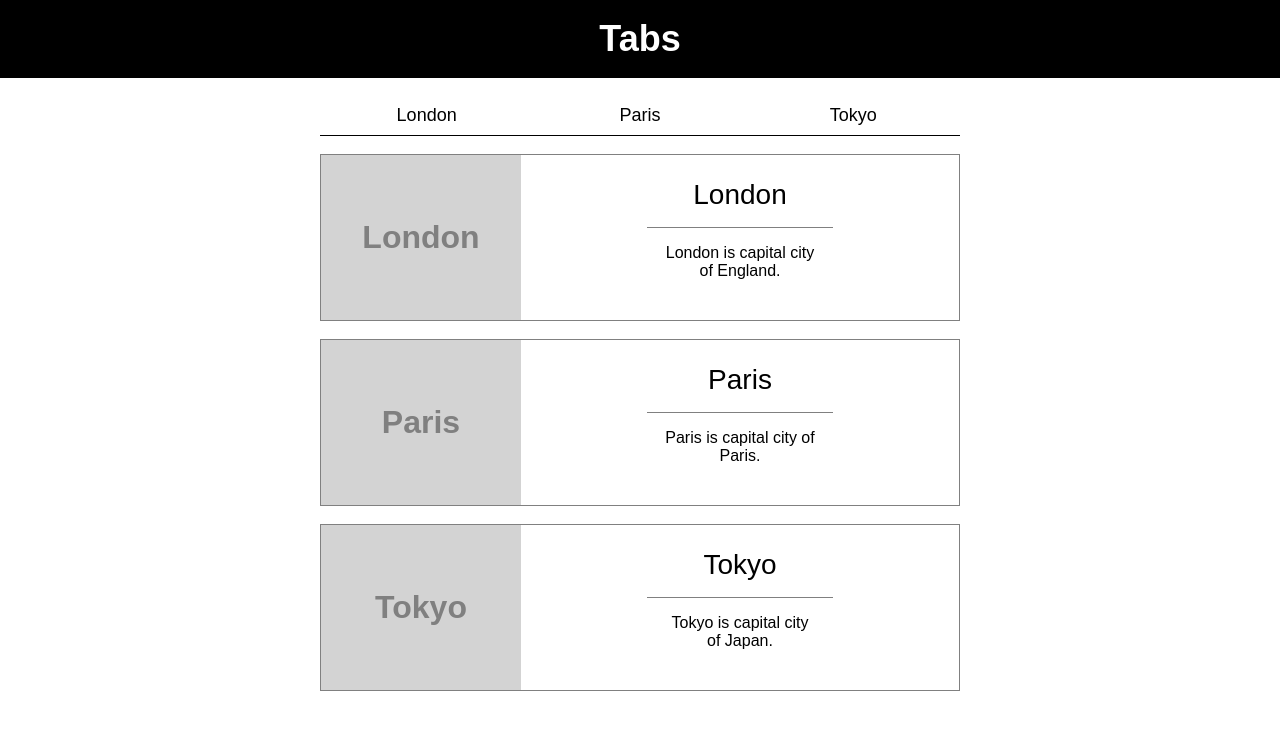
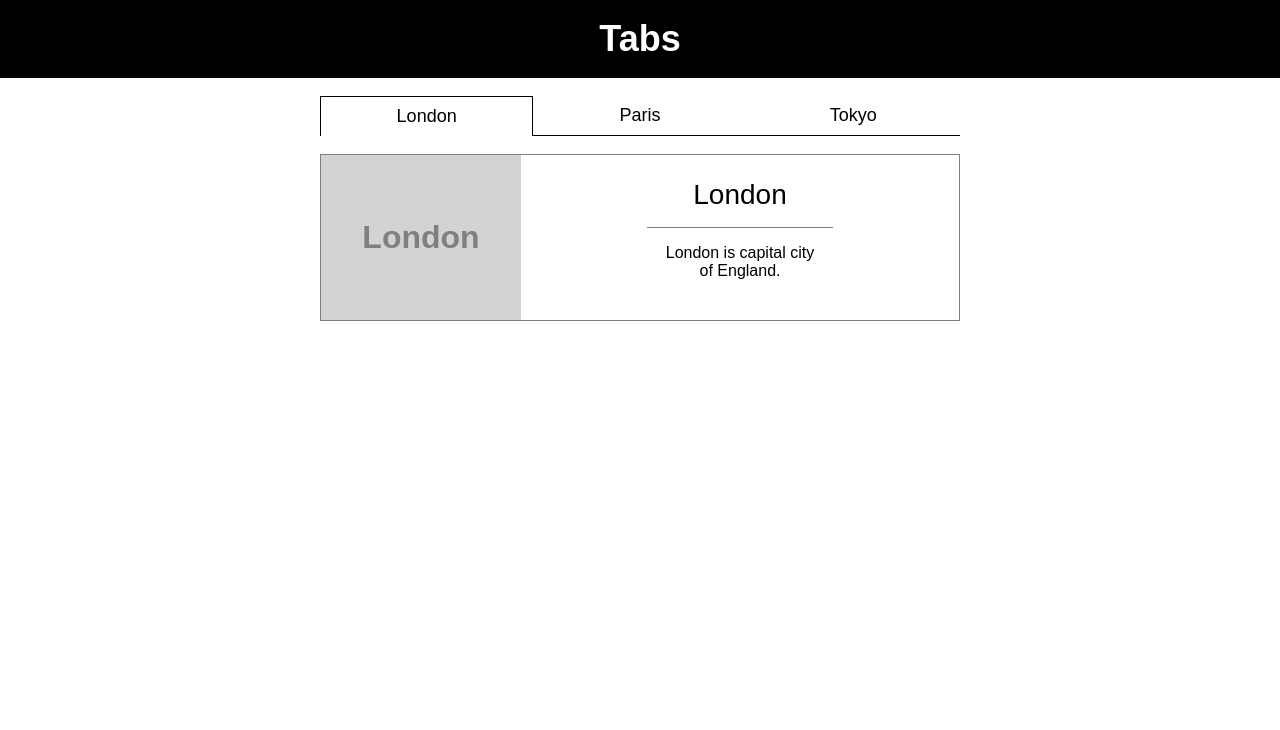
Before and after one commit to ssumanaxioned/Tabs, a plain HTML site: page index.html in a window 1280 px wide. Both pictures are taken after a click on the button "London". Drawn offline with Linux system fonts and the light colour scheme.

Commit message:
javascript done

```diff
--- a/assets/css/style.css
+++ b/assets/css/style.css
@@ -225,7 +225,7 @@ section {
   align-items: center;
 }
 
-.tab-btn {
+.tab button {
   flex-basis: 33.33%;
   padding: 0.5em 0;
   border: none;
@@ -234,11 +234,19 @@ section {
   font-weight: 400;
   font-size: 18px;
 }
+.tab button:hover {
+  background-color: gray;
+}
+
+.tab button.active {
+  border: 1px solid black;
+  border-bottom: none;
+}
 
 .tab-content {
   margin-top: 1em;
   border: 1px solid gray;
-  display: flex;
+  display: none;
   flex-direction: row;
   justify-content: flex-start;
   align-items: center;
--- /dev/null
+++ b/assets/js/script.js
@@ -0,0 +1,14 @@
+
+function city(e, cityname) {
+  var i, tabcontent, tabbtn;
+  tabcontent = document.getElementsByClassName("tab-content");
+  for (i = 0; i < tabcontent.length; i++) {
+    tabcontent[i].style.display = "none";
+  }
+  tabbtn = document.getElementsByClassName("tab-btn");
+  for (i = 0; i < tabbtn.length; i++) {
+    tabbtn[i].className = tabbtn[i].className.replace(" active", "");
+  }
+  document.getElementById(cityname).style.display = "flex";
+  e.currentTarget.className += " active";
+}
--- a/index.html
+++ b/index.html
@@ -16,9 +16,9 @@
     <section>
       <div class="wrapper">
         <div class="tab">
-          <button class="tab-btn" type="button" name="London">London</button>
-          <button class="tab-btn" type="button" name="Paris">Paris</button>
-          <button class="tab-btn" type="button" name="Tokyo">Tokyo</button>
+          <button class="tab-btn" onclick="city(event, 'London')">London</button>
+          <button class="tab-btn" onclick="city(event, 'Paris')">Paris</button>
+          <button class="tab-btn" onclick="city(event, 'Tokyo')">Tokyo</button>
         </div>
         <ul id="London" class="tab-content">
           <li><h2>London</h2></li>
@@ -50,6 +50,6 @@
       </div>
     </section>
   </main>
-  <script src="assets/js/script.js"></script>
+	<script src="assets/js/script.js"></script>
 </body>
 </html>
```
